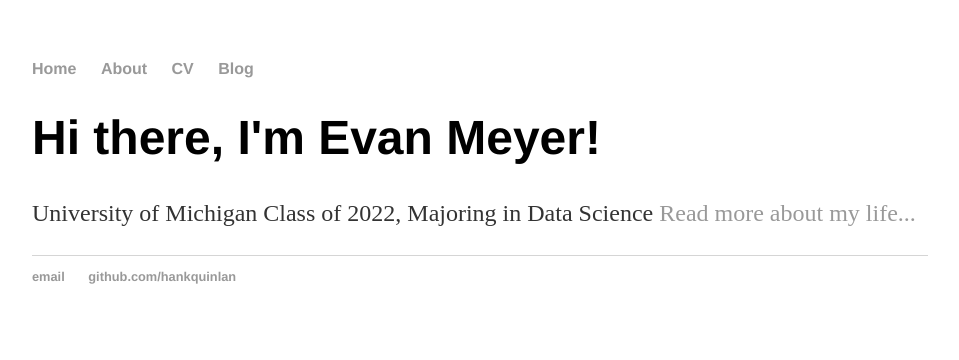
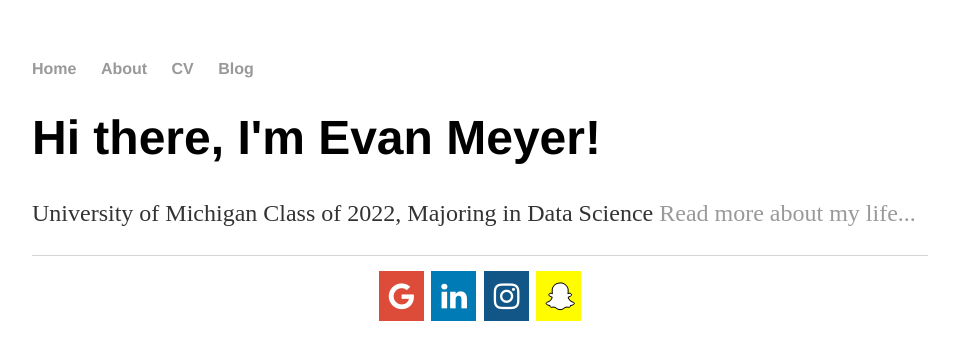
Before and after one commit to evmeyer1/evmeyer1.github.io, a Jekyll site: the page built from index.html, in a window 1280 px wide. Shown: the top 360 px of the page, without its empty margins (160-1119 px from the left). Built offline with Jekyll 4.4.1, drawn with Linux system fonts in a browser that asks for light colours.

Commit message:
Update default.html

```diff
--- a/_layouts/default.html
+++ b/_layouts/default.html
@@ -21,9 +21,53 @@
 			</div><!-- /.container -->
 			<footer>
 	    		<ul>
-	        		<li><a href="mailto:hankquinlanhub@gmail.com">email</a></li>
-	        		<li><a href="https://github.com/hankquinlan">github.com/hankquinlan</a></li>
-				</ul>
+	        		  <link rel="stylesheet" href="https://cdnjs.cloudflare.com/ajax/libs/font-awesome/4.7.0/css/font-awesome.min.css">
+  <style>
+  .fa {
+    padding: 10px;
+    font-size: 30px;
+    width: 25px;
+    text-align: center;
+    text-decoration: none;
+    margin: 2px 2px;
+  }
+
+  .fa:hover {
+      opacity: 0.7;
+  }
+
+  .fa-google {
+    background: #dd4b39;
+    color: white;
+  }
+
+  .fa-linkedin {
+    background: #007bb5;
+    color: white;
+  }
+
+  .fa-instagram {
+    background: #125688;
+    color: white;
+  }
+
+  .fa-snapchat-ghost {
+    background: #fffc00;
+    color: white;
+    text-shadow: -1px 0 black, 0 1px black, 1px 0 black, 0 -1px black;
+  }
+
+
+  </style>
+  </head>
+  <body>
+
+  <center>
+  <a href="mailto:evmeyer@umich.edu" class="fa fa-google"></a>
+  <a href="https://www.linkedin.com/in/evan-meyer1999/" class="fa fa-linkedin"></a>
+  <a href="https://www.instagram.com/evanmeyer11/" class="fa fa-instagram"></a>
+  <a href="https://www.snapchat.com/add/e3ballmeyer" class="fa fa-snapchat-ghost"></a>
+    </center>
 			</footer>
 		</body>
 	</html>
```
